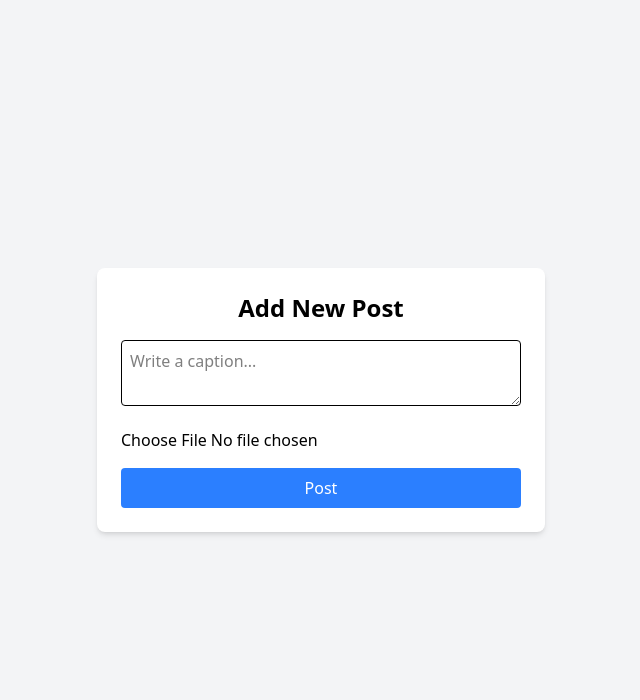
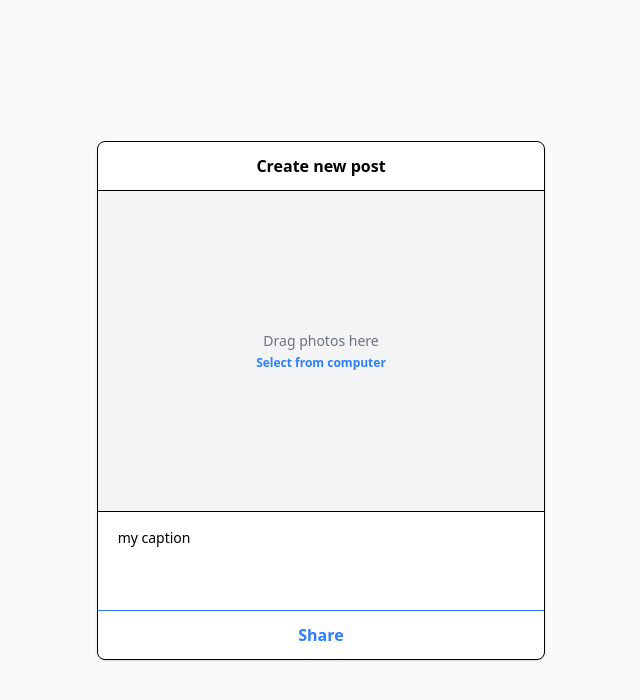
Before and after one commit to RAJSINGH20/Instagram-clone, a React (Vite) app in the folder Frontend/APP/: page /AddPost in a window 1280 px wide. Shown: the top 700 px of the page, without its empty margins (319-959 px from the left). Built offline with nearby package versions, Linux system fonts and the light colour scheme.

Commit message:
feat: update addpost to use req.user for author ID; enhance isAuth middleware for token handling; improve AddPost and Post components with better state management and UI

```diff
--- a/Frontend/APP/src/Components/Feeds/AddPost.jsx
+++ b/Frontend/APP/src/Components/Feeds/AddPost.jsx
@@ -2,13 +2,15 @@ import { useState } from "react";
 import axios from "axios";
 
 const AddPost = () => {
-  const [caption, setCaption] = useState("");
+  const [caption, setCaption] = useState(" my caption");
   const [image, setImage] = useState(null);
   const [preview, setPreview] = useState(null);
   const [loading, setLoading] = useState(false);
 
   const handleImageChange = (e) => {
     const file = e.target.files[0];
+    if (!file) return;
+
     setImage(file);
     setPreview(URL.createObjectURL(file));
   };
@@ -24,27 +26,24 @@ const AddPost = () => {
     const formData = new FormData();
     formData.append("caption", caption);
     formData.append("image", image);
+    console.log('token', localStorage.getItem("token"))
 
     try {
       setLoading(true);
-      const res = await axios.post(
+
+      await axios.post(
         "http://localhost:8000/api/v1/post/add",
         formData,
         {
-          headers: {
-            "Content-Type": "multipart/form-data",
-            Authorization: `Bearer ${localStorage.getItem("token")}`,
-          },
+          withCredentials: true, // cookie automatically sent
         }
       );
 
-      alert("Post created successfully");
-      console.log(res)
       setCaption("");
       setImage(null);
       setPreview(null);
+      alert("Posted!");
     } catch (error) {
-      console.error(error);
       alert(error.response?.data?.message || "Something went wrong");
     } finally {
       setLoading(false);
@@ -52,49 +51,58 @@ const AddPost = () => {
   };
 
   return (
-    <div className="flex justify-center items-center min-h-screen bg-gray-100">
-      <form
-        onSubmit={handleSubmit}
-        className="bg-white p-6 rounded-lg shadow-md w-full max-w-md"
-      >
-        <h2 className="text-2xl font-semibold text-center mb-4">
-          Add New Post
-        </h2>
+    <div className="min-h-screen flex items-center justify-center bg-gray-50">
+      <div className="bg-white w-full max-w-md border rounded-lg shadow-sm">
+
+        {/* Header */}
+        <div className="border-b px-4 py-3 text-center font-semibold">
+          Create new post
+        </div>
 
         {/* Image Preview */}
-        {preview && (
+        <div className="flex items-center justify-center bg-gray-100 h-80">
+          {preview ? (
             <img
               src={preview}
               alt="preview"
-            className="w-full h-64 object-cover rounded mb-4"
+              className="h-full w-full object-cover"
             />
-        )}
-
-        {/* Caption */}
-        <textarea
-          placeholder="Write a caption..."
-          className="w-full border rounded p-2 mb-4 focus:outline-none focus:ring"
-          value={caption}
-          onChange={(e) => setCaption(e.target.value)}
-        />
-
-        {/* Image Input */}
+          ) : (
+            <label className="flex flex-col items-center text-gray-500 cursor-pointer">
+              <span className="text-sm">Drag photos here</span>
+              <span className="text-xs mt-1 text-blue-500 font-semibold">
+                Select from computer
+              </span>
               <input
                 type="file"
                 accept="image/*"
                 onChange={handleImageChange}
-          className="mb-4"
+                className="hidden"
               />
+            </label>
+          )}
+        </div>
 
-        {/* Submit */}
+        {/* Caption */}
+        <div className="p-4 border-t">
+          <textarea
+            placeholder="Write a caption..."
+            value={caption}
+            onChange={(e) => setCaption(e.target.value)}
+            className="w-full resize-none text-sm outline-none"
+            rows={3}
+          />
+        </div>
+
+        {/* Post Button */}
         <button
-          type="submit"
+          onClick={handleSubmit}
           disabled={loading}
-          className="w-full bg-blue-500 text-white py-2 rounded hover:bg-blue-600 transition"
+          className="w-full border-t py-3 text-blue-500 font-semibold hover:bg-gray-50 disabled:opacity-50"
         >
-          {loading ? "Posting..." : "Post"}
+          {loading ? "Sharing..." : "Share"}
         </button>
-      </form>
+      </div>
     </div>
   );
 };
--- a/Frontend/APP/src/Components/Feeds/Post.jsx
+++ b/Frontend/APP/src/Components/Feeds/Post.jsx
@@ -1,19 +1,24 @@
-import axios from 'axios'
-import React, { useEffect, useState } from 'react'
+import axios from "axios";
+import React, { useEffect, useState } from "react";
+import { Heart, MessageCircle, Send } from "lucide-react";
 
 const Post = () => {
-  const [posts, setPosts] = useState([])
+  const [posts, setPosts] = useState([]);
+  const [likedPosts, setLikedPosts] = useState({});
 
   useEffect(() => {
     axios
-      .get('http://localhost:8000/api/v1/post/all')
-      .then((res) => {
-        setPosts(res.data)
-      })
-      .catch((err) => {
-        console.error(err)
-      })
-  }, [])
+      .get("http://localhost:8000/api/v1/post/all", {withCredentials: true})
+      .then((res) => setPosts(res.data.posts))
+      .catch((err) => console.error(err));
+  }, []);
+
+  const toggleLike = (postId) => {
+    setLikedPosts((prev) => ({
+      ...prev,
+      [postId]: !prev[postId],
+    }));
+  };
 
   return (
     <div className="flex justify-center mt-6">
@@ -28,25 +33,52 @@ const Post = () => {
             No posts found
           </p>
         ) : (
-          posts.map((post, index) => (
+          posts.map((post) => (
             <div
-              key={index}
+              key={post._id}
               className="bg-white border rounded-lg shadow-sm"
             >
-              {/* Image */}
+              {/* 🔹 Header (User Profile) */}
+              <div className="flex items-center gap-3 px-4 py-3">
+                <img
+                  src={post.author?.profilePic || "/avatar.png"}
+                  alt="profile"
+                  className="w-8 h-8 rounded-full object-cover"
+                />
+                <span className="font-semibold text-sm">
+                  {post.author?.username}
+                </span>
+              </div>
+
+              {/* 🔹 Image */}
               {post.image && (
                 <img
                   src={post.image}
                   alt="post"
-                  className="w-full h-80 object-cover rounded-t-lg"
+                  className="w-full h-80 object-cover"
                 />
               )}
 
-              {/* Content */}
-              <div className="p-4">
-                <p className="text-gray-800">
-                  {post.caption}
-                </p>
+              {/* 🔹 Actions */}
+              <div className="flex items-center gap-4 px-4 py-3">
+                <Heart
+                  onClick={() => toggleLike(post._id)}
+                  className={`cursor-pointer ${
+                    likedPosts[post._id]
+                      ? "fill-red-500 text-red-500"
+                      : "text-gray-700"
+                  }`}
+                />
+                <MessageCircle className="cursor-pointer text-gray-700" />
+                <Send className="cursor-pointer text-gray-700" />
+              </div>
+
+              {/* 🔹 Caption */}
+              <div className="px-4 pb-4 text-sm">
+                <span className="font-semibold mr-2">
+                  {post.author?.username}
+                </span>
+                {post.caption}
               </div>
             </div>
           ))
@@ -54,7 +86,7 @@ const Post = () => {
 
       </div>
     </div>
-  )
-}
+  );
+};
 
-export default Post
+export default Post;
```
Also changed, not shown: 2 other files (tests, documents, lock files or other folders). Lines whose indentation alone changed are shown as unchanged.
